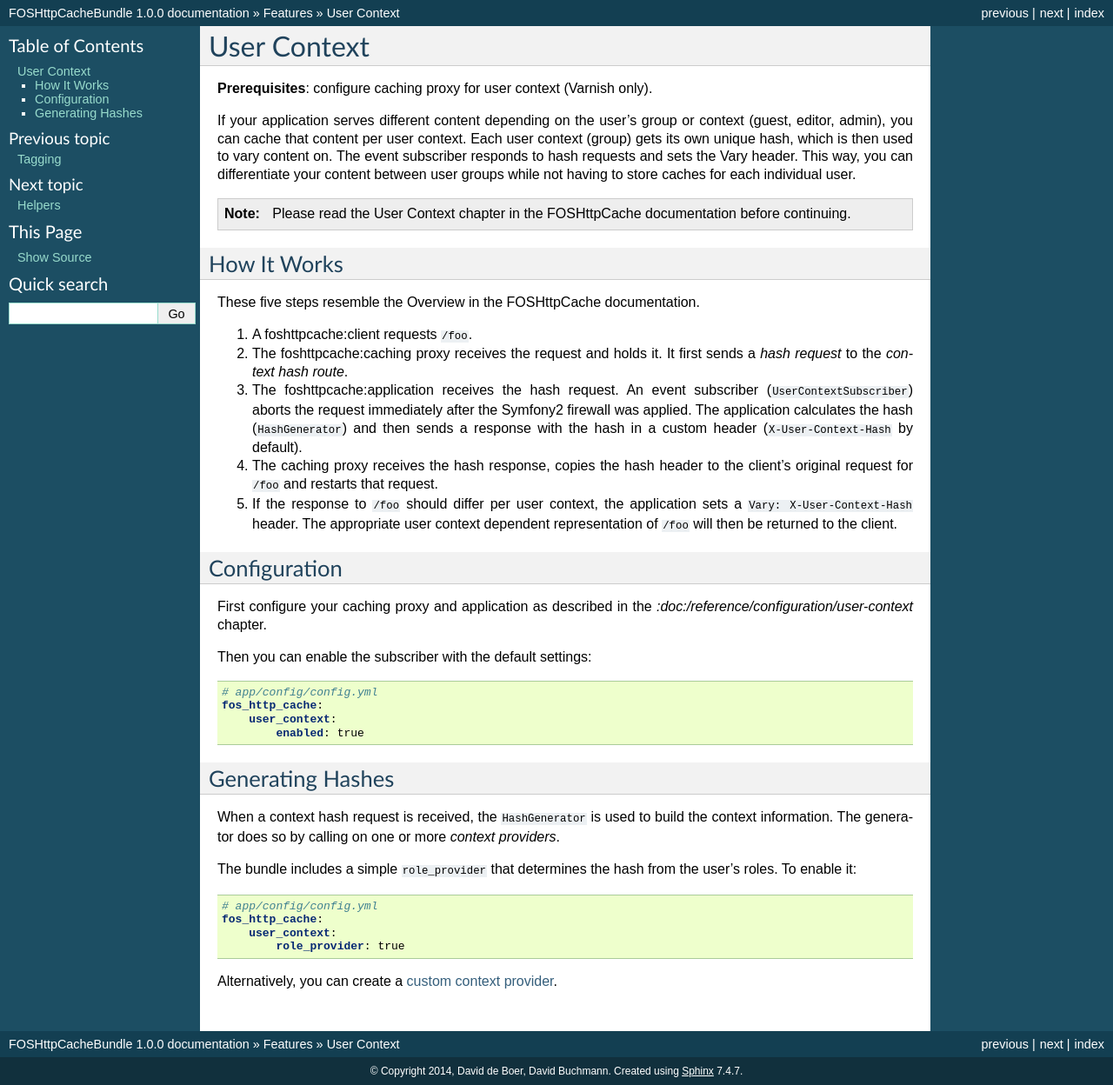
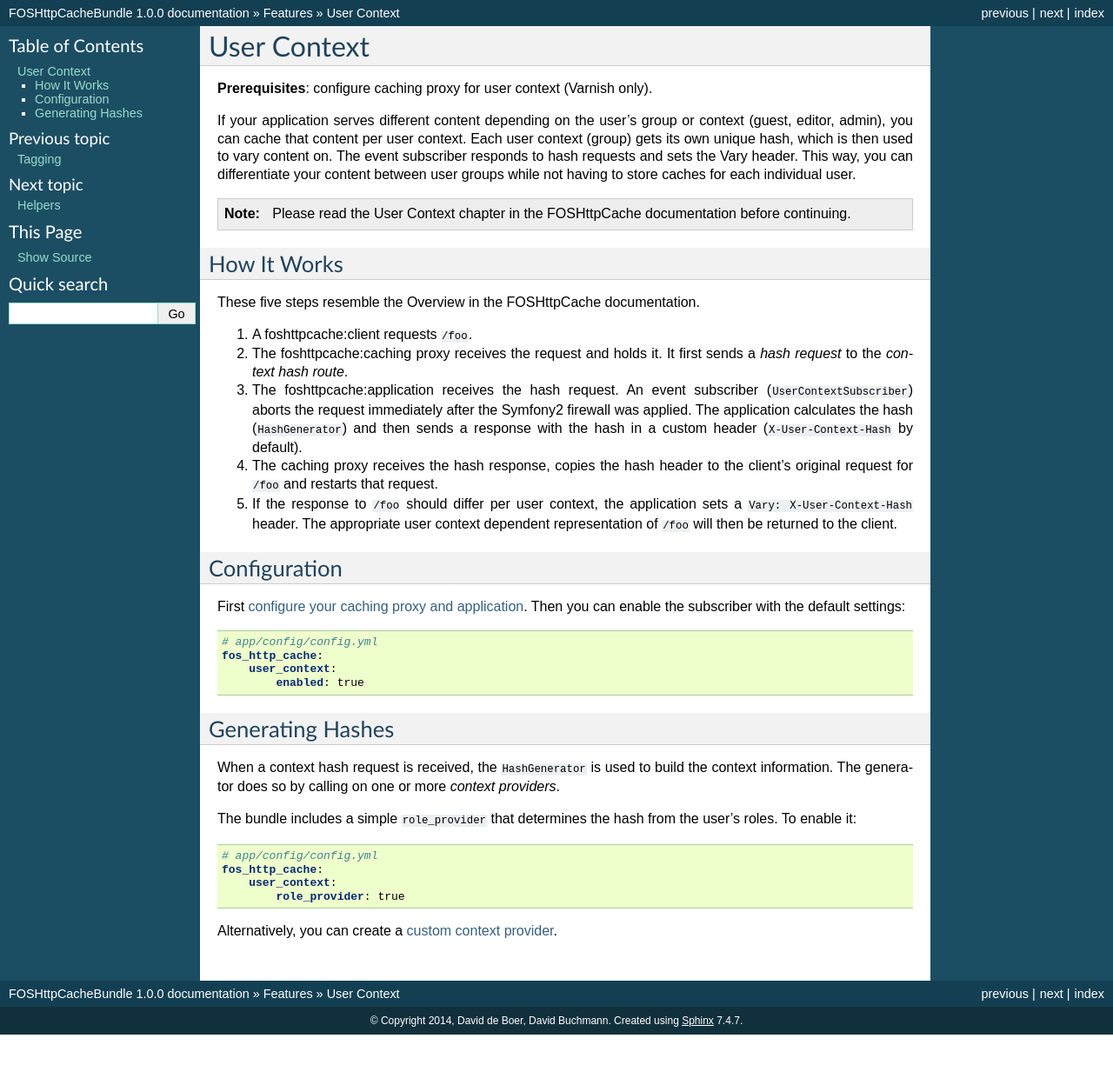
Before and after one commit to FriendsOfSymfony/FOSHttpCacheBundle, a Sphinx documentation site: the page built from Resources/doc/features/user-context.rst, in a window 1280 px wide. Shown: the whole page at 87% size. Built offline with Sphinx 7.4.7, drawn with Linux system fonts in a browser that asks for light colours; after the commit the page ends 1190 px from its top, so only the background shows below that.

Commit message:
Fix doc reference

```diff
--- a/Resources/doc/features/user-context.rst
+++ b/Resources/doc/features/user-context.rst
@@ -37,9 +37,7 @@
 Configuration
 -------------
 
-First configure your caching proxy and application as described in the
-`:doc:/reference/configuration/user-context` chapter.
-
+First :doc:`configure your caching proxy and application </reference/configuration/user-context>`.
 Then you can enable the subscriber with the default settings:
 
 .. code-block:: yaml
```
